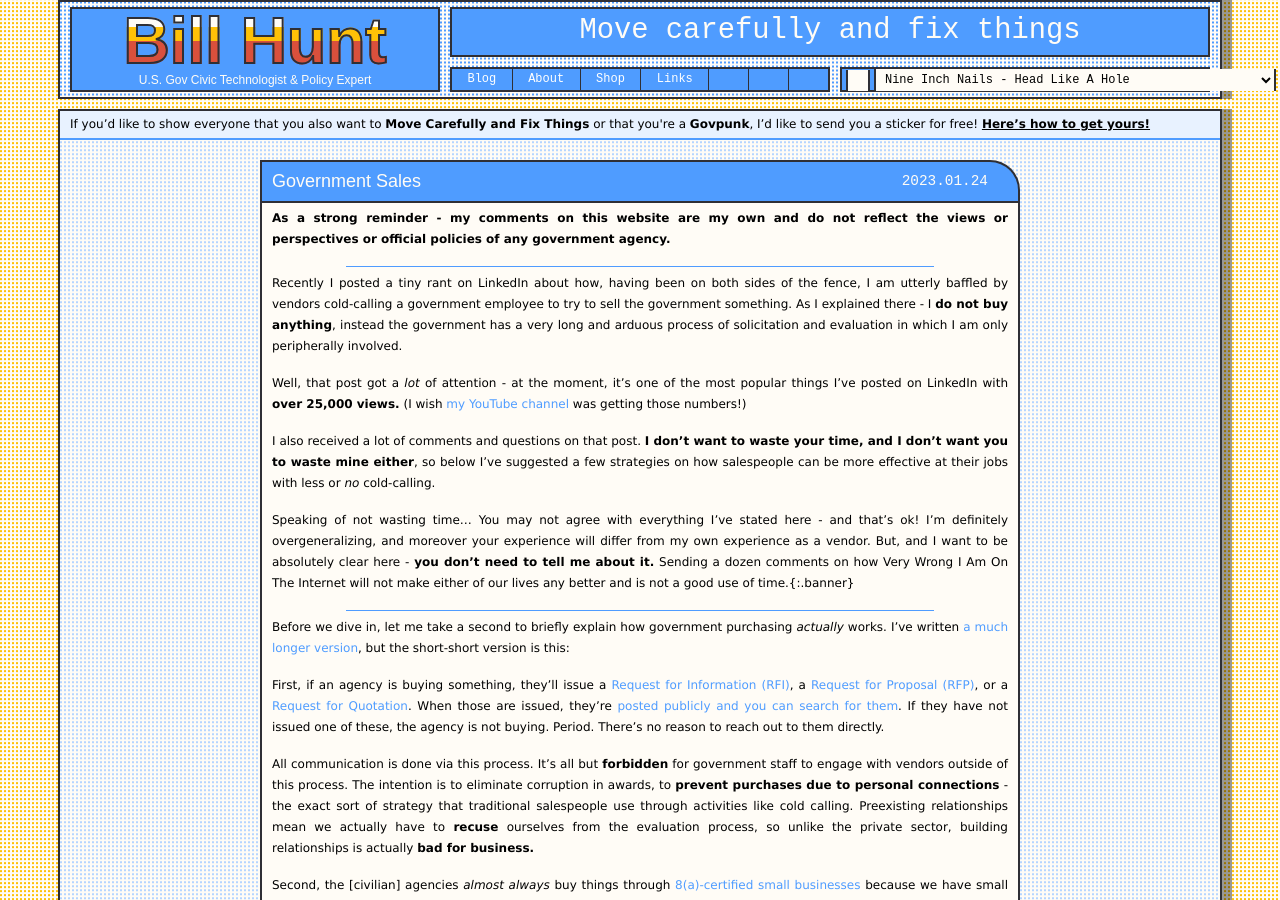
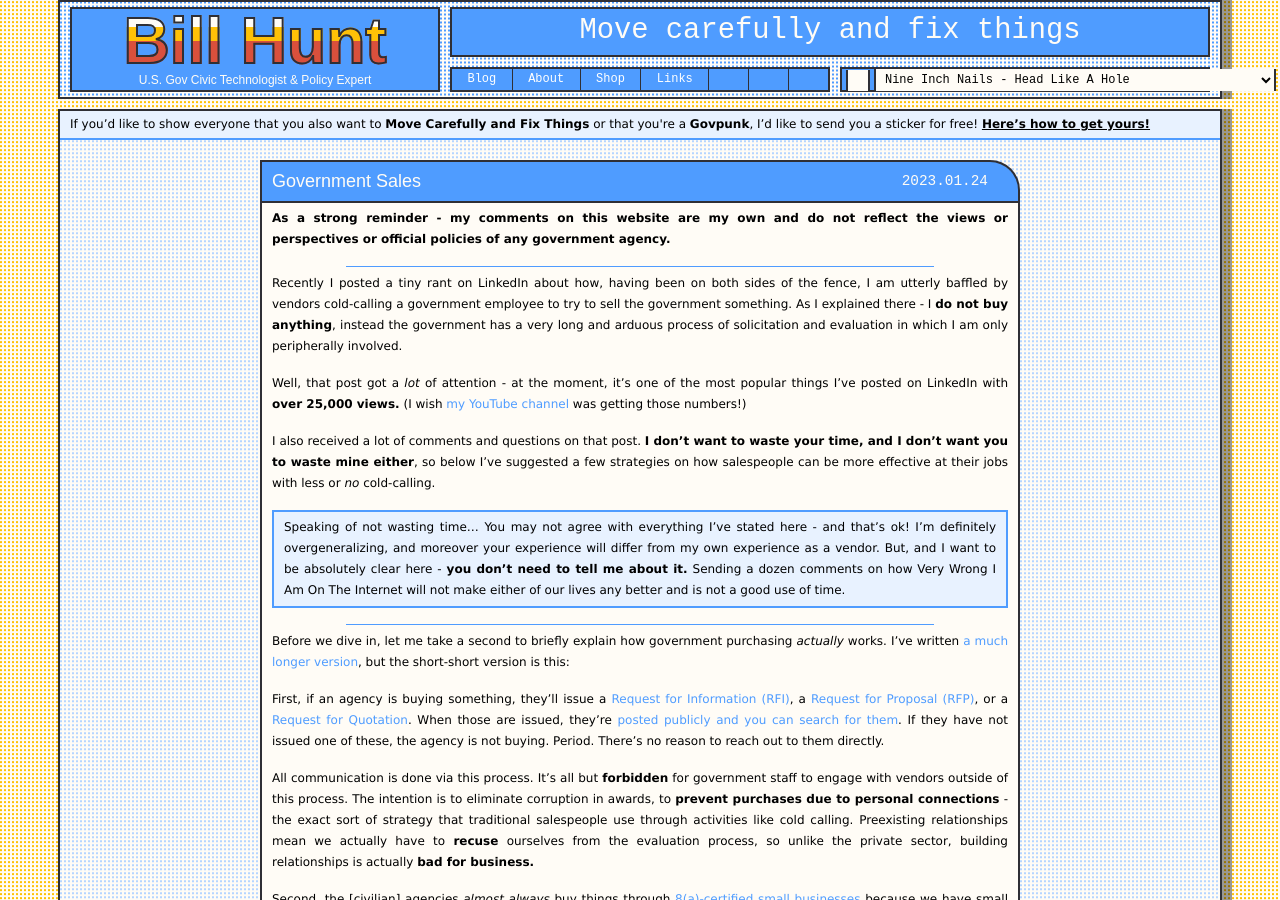
Before and after one commit to krusynth/billhunt.dev, a Jekyll site: the page built from _posts/2023-01-24-government-sales.md, in a window 1280 px wide and 900 px high. Built offline with Jekyll 4.4.1, drawn with Linux system fonts in a browser that asks for light colours; some web fonts are replaced; some of the changed lines change nothing that is shown.

Commit message:
Fix some typos.

```diff
--- a/_posts/2023-01-24-government-sales.md
+++ b/_posts/2023-01-24-government-sales.md
@@ -18,7 +18,8 @@ Well, that post got a *lot* of attention - at the moment, it's one of the most p
 
 I also received a lot of comments and questions on that post. **I don't want to waste your time, and I don't want you to waste mine either**, so below I've suggested a few strategies on how salespeople can be more effective at their jobs with less or *no* cold-calling.
 
-Speaking of not wasting time... You may not agree with everything I've stated here - and that's ok! I'm definitely overgeneralizing, and moreover your experience will differ from my own experience as a vendor. But, and I want to be absolutely clear here - **you don't need to tell me about it.**  Sending a dozen comments on how Very Wrong I Am On The Internet will not make either of our lives any better and is not a good use of time.{:.banner}
+{:.banner}
+Speaking of not wasting time... You may not agree with everything I've stated here - and that's ok! I'm definitely overgeneralizing, and moreover your experience will differ from my own experience as a vendor. But, and I want to be absolutely clear here - **you don't need to tell me about it.**  Sending a dozen comments on how Very Wrong I Am On The Internet will not make either of our lives any better and is not a good use of time.
 
 ---
 
```
